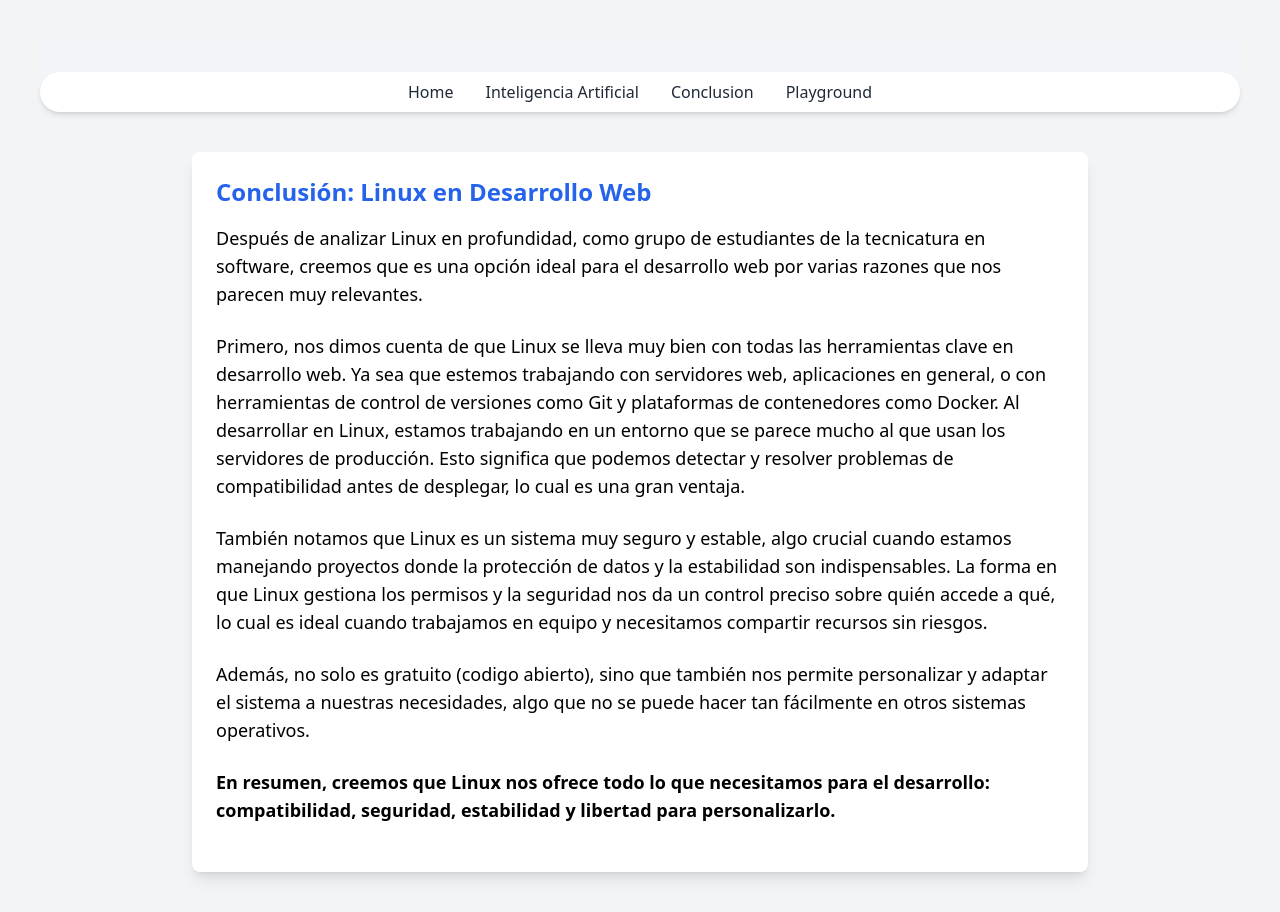
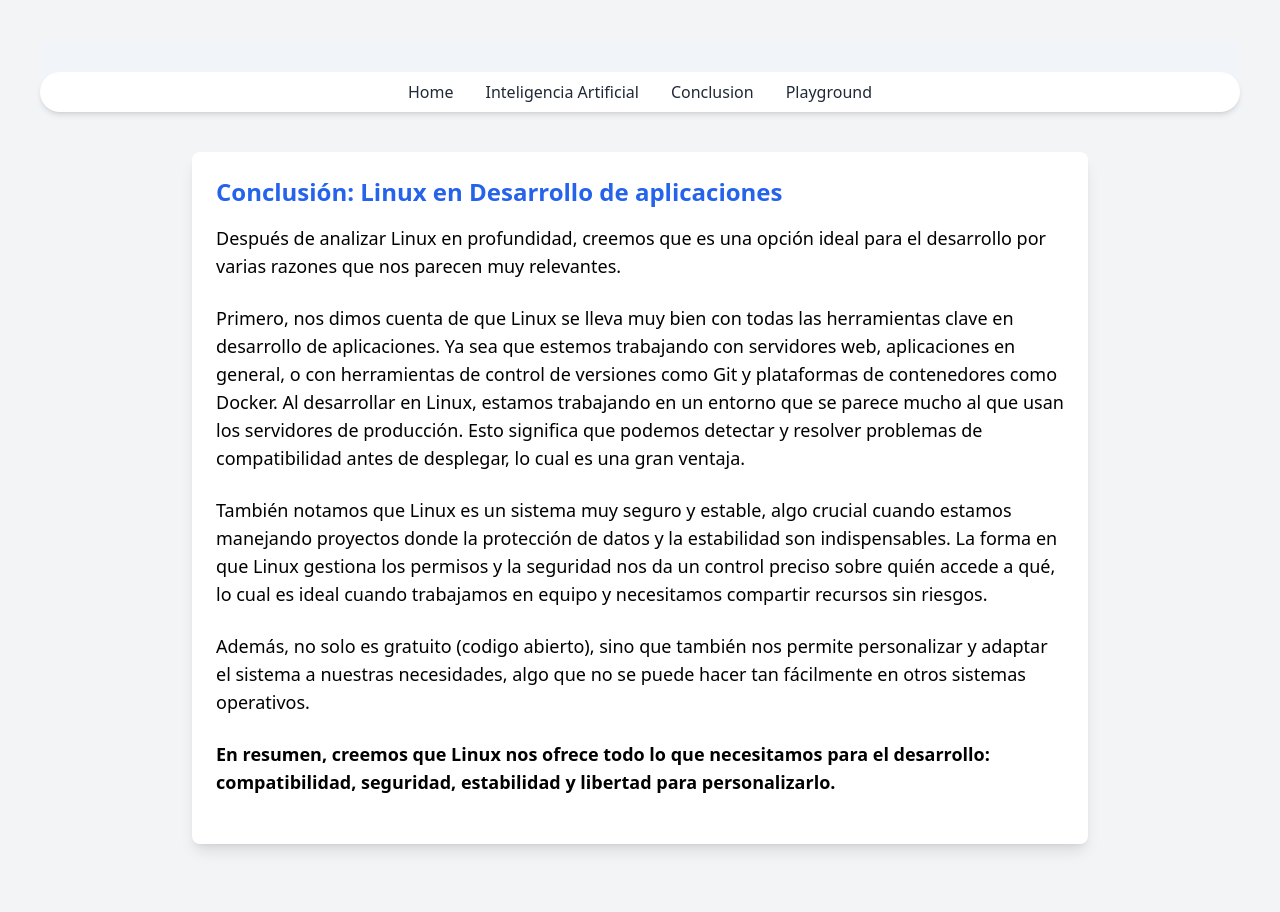
Before and after one commit to DavidRiosAlex/vercel-sistemas-operatoivos-2, a Next.js app: page /conclusion in a window 1280 px wide. After the commit the page ends 884 px from the top, so only its background shows below. Built offline with nearby package versions, Linux system fonts and the light colour scheme.

Commit message:
fixing conclusion

```diff
--- a/src/components/Conclusion/index.tsx
+++ b/src/components/Conclusion/index.tsx
@@ -8,20 +8,19 @@
         <LayoutComponent className="p-10 !h-auto">
             <HeaderComponent actualTab="Conclusion" />
             <div className="max-w-4xl mx-auto mt-10 p-6 bg-white shadow-lg rounded-lg">
-                <h1 className="text-2xl font-bold text-blue-600 mb-4">Conclusión: Linux en Desarrollo Web</h1>
+                <h1 className="text-2xl font-bold text-blue-600 mb-4">Conclusión: Linux en Desarrollo de aplicaciones</h1>
 
                 <div className="mb-6">
                 <p className="text-lg">
-                    Después de analizar Linux en profundidad, como grupo de estudiantes
-                    de la tecnicatura en software, creemos que es una opción ideal para el
-                    desarrollo web por varias razones que nos parecen muy relevantes.
+                    Después de analizar Linux en profundidad, creemos que es una opción ideal para el
+                    desarrollo por varias razones que nos parecen muy relevantes.
                 </p>
                 </div>
 
                 <div className="mb-6">
                 <p className="text-lg">
                     Primero, nos dimos cuenta de que Linux se lleva muy bien con todas las
-                    herramientas clave en desarrollo web. Ya sea que estemos trabajando con
+                    herramientas clave en desarrollo de aplicaciones. Ya sea que estemos trabajando con
                     servidores web, aplicaciones en general, o con herramientas de control de versiones
                     como Git y plataformas de contenedores como Docker. Al desarrollar en Linux, estamos trabajando
                     en un entorno que se parece mucho al que usan los servidores de producción.
```
